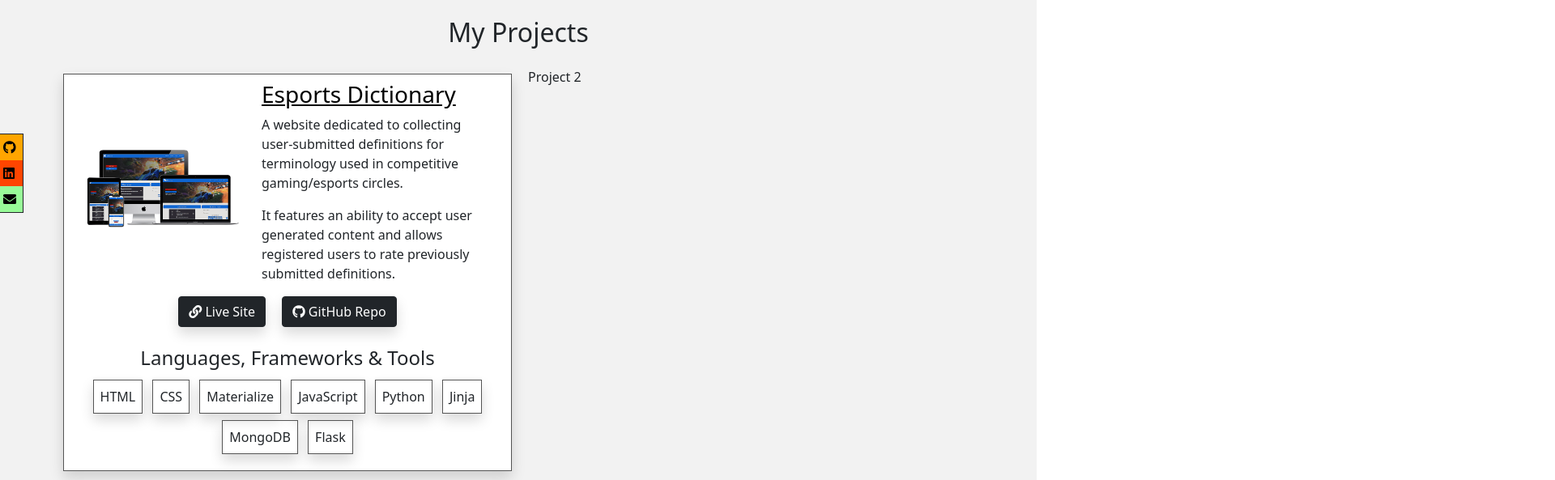
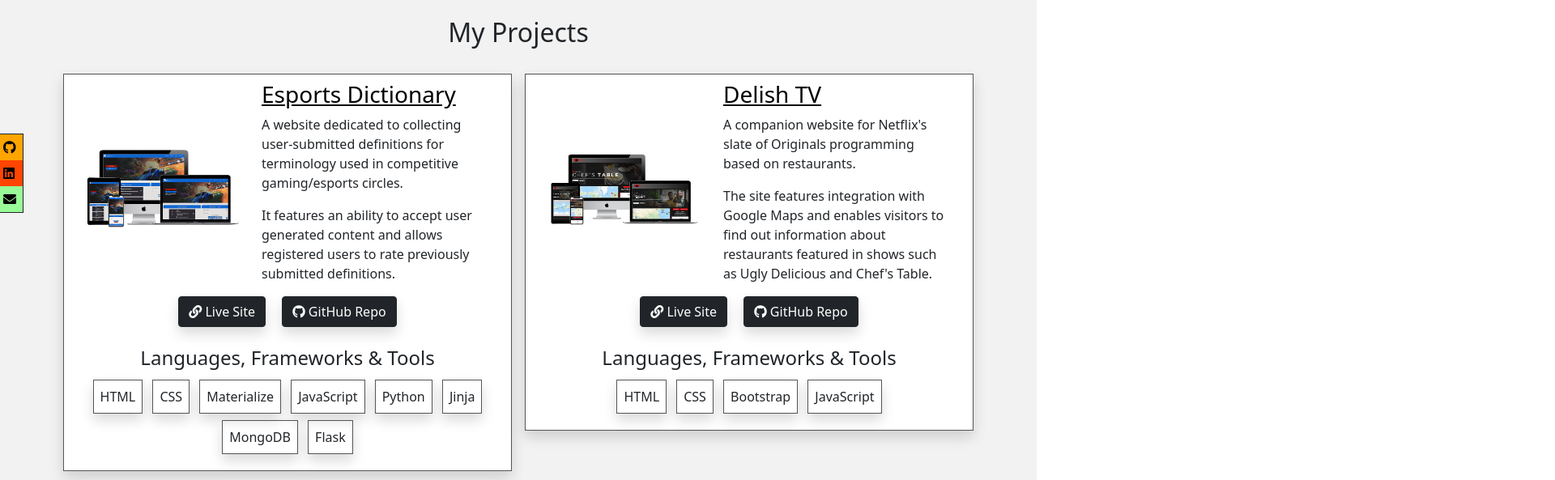
Before and after one commit to mark-obeirne/markobeirne-portfolio, a plain HTML site: page index.html in a window 1280 px wide. Shown: the part 235-828 px from the top of the page at 81% size, 1920 px wide, since content can reach past the window. Drawn offline with nearby package versions, Linux system fonts and the light colour scheme.

Commit message:
Fix layout of contact section

```diff
--- a/index.html
+++ b/index.html
@@ -81,8 +81,31 @@
                             </div>
                         </div>
                         <!--Project-->
-                        <div class="col-12 col-md-6">
-                            Project 2
+                        <div class="col-12 col-lg-6 project-column p-2">
+                            <div class="container project-card py-2 shadow grey-border">
+                                <div class="row">
+                                    <div class="col-12 col-md-5 mb-sm-3 my-md-auto image-container">
+                                        <a href="https://mark-obeirne.github.io/delish-tv/" target="_blank"><img src="static/images/delish-tv-mockup.png" alt="Delish TV Mockup" class="img-fluid"></a>
+                                    </div>
+                                    <div class="col-10 offset-2 offset-md-0 col-md-7 content-container">
+                                        <a href="https://mark-obeirne.github.io/delish-tv/" target="_blank"><h3>Delish TV</h3></a>
+                                        <p>A companion website for Netflix's slate of Originals programming based on restaurants.</p>
+
+                                        <p>The site features integration with Google Maps and enables visitors to find out information about restaurants featured in shows such as Ugly Delicious and Chef's Table.</p>
+                                    </div>
+                                    <div class="project-links text-center mb-3">
+                                        <a href="https://mark-obeirne.github.io/delish-tv/" target="_blank" class="btn btn-dark mx-2 shadow"><i class="fas fa-link"></i> Live Site</a>
+                                        <a href="https://github.com/mark-obeirne/delish-tv" target="_blank" class="btn btn-dark mx-2 shadow"><i class="fab fa-github"></i> GitHub Repo</a>
+                                    </div>
+                                    <div class="technologies text-center pt-2 pb-2">
+                                        <h4>Languages, Frameworks & Tools</h4>
+                                        <div class="techonology-item m-1 p-2 d-inline-block grey-border shadow">HTML</div>
+                                        <div class="techonology-item m-1 p-2 d-inline-block grey-border shadow">CSS</div>
+                                        <div class="techonology-item m-1 p-2 d-inline-block grey-border shadow">Bootstrap</div>
+                                        <div class="techonology-item m-1 p-2 d-inline-block grey-border shadow">JavaScript</div>
+                                    </div>
+                                </div>
+                            </div>
                         </div>
                     </div>
                 </div>
--- a/static/css/style.css
+++ b/static/css/style.css
@@ -101,6 +101,6 @@
     left: 0;
     width: 100%;
     background: #e28e40;
-    transform: skew(-87deg);
+    transform: skew(87deg);
     transform-origin:bottom;
 }
```
